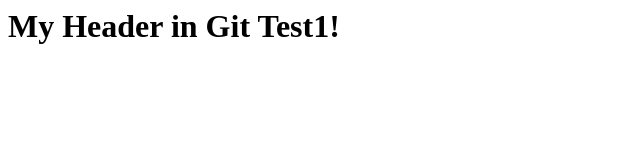
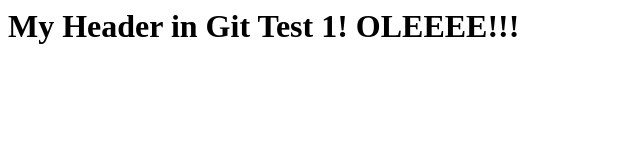
Before and after one commit to mnikolud/git-test, a plain HTML site: page index.html in a window 1280 px wide. Shown: the whole page, without its empty margins (0-640 px from the left). Drawn offline with Linux system fonts and the light colour scheme.

Commit message:
4th effort

```diff
--- a/index.html
+++ b/index.html
@@ -1,6 +1,6 @@
 <html>
     <body>
-        <h1>My Header in Git Test1!</h1>
+        <h1>My Header in Git Test 1! OLEEEE!!!</h1>
     </body>
 
 </html>
```
